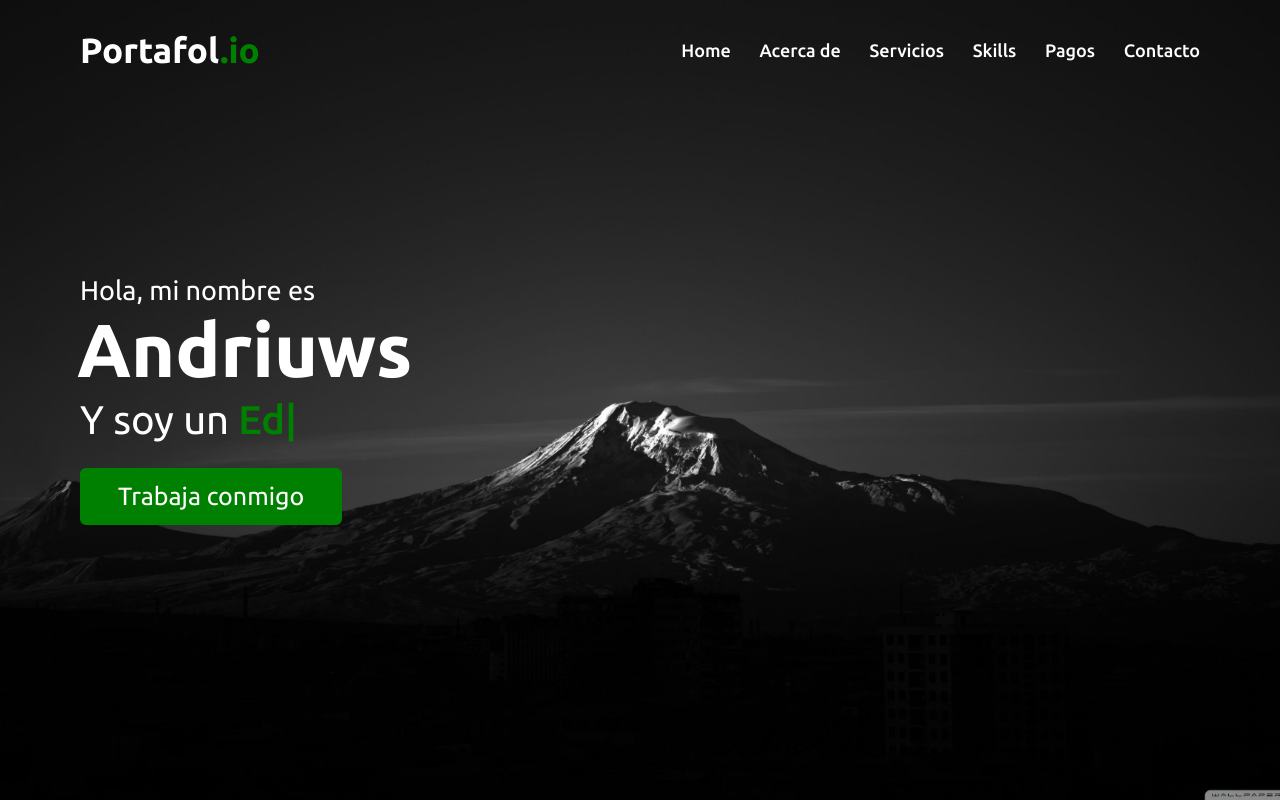
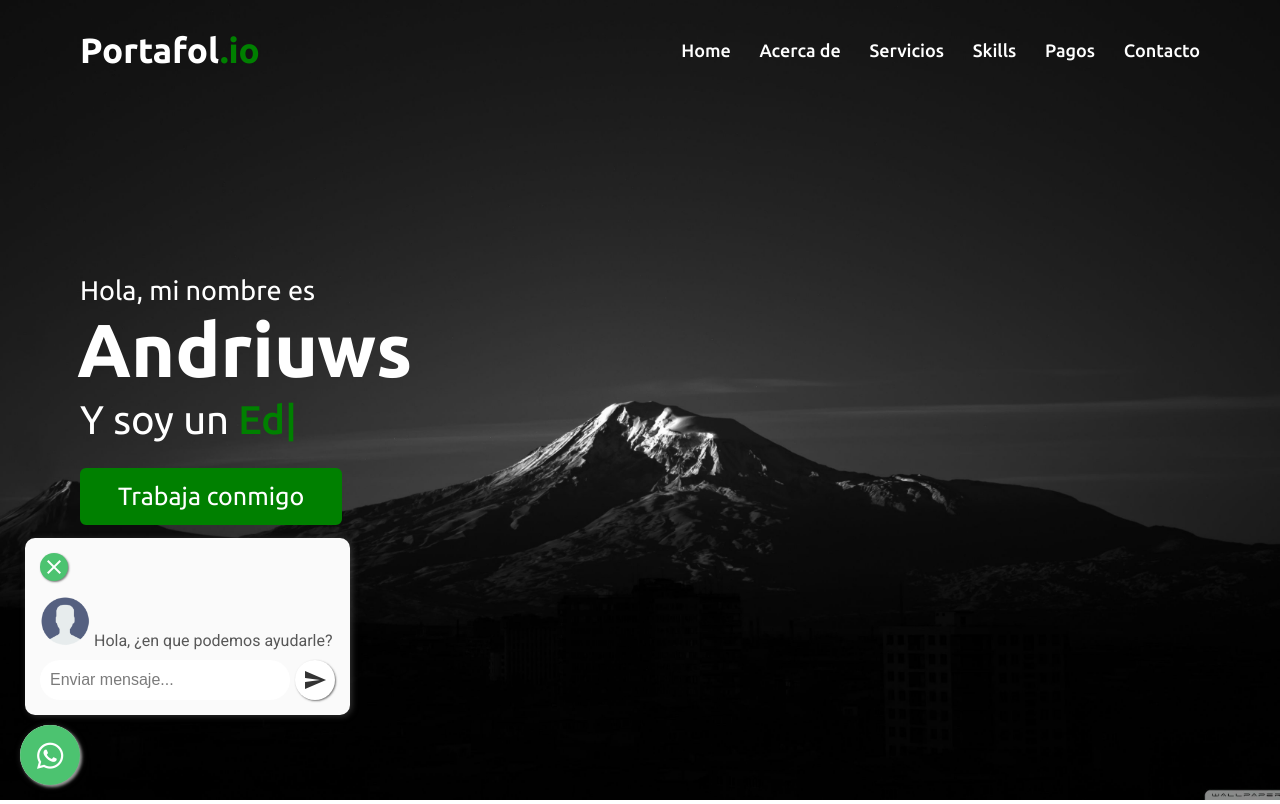
Before and after one commit to andriuws/potfolio2, a plain HTML site: page index.html in a window 1280 px wide. Shown: the top 804 px of the page. Drawn offline with nearby package versions, Linux system fonts and the light colour scheme.

Commit message:
boton whatsapp

```diff
--- a/index.html
+++ b/index.html
@@ -17,6 +17,48 @@
 
 </head>
 <body>
+
+ <!-- WhatsApp Button-->
+
+
+ <link rel="stylesheet" href="whats.css">
+<link rel="stylesheet" href="https://maxcdn.bootstrapcdn.com/font-awesome/4.5.0/css/font-awesome.min.css">
+
+
+ <link rel="stylesheet" href="whats2.css">
+<div class="nav-bottom">
+           <link href="https://fonts.googleapis.com/icon?family=Material+Icons"
+      rel="stylesheet">
+            <div class="popup-whatsapp fadeIn">
+                <div class="content-whatsapp -top"><button type="button" class="closePopup">
+                      <i class="material-icons icon-font-color">close</i>
+                    </button>
+
+                   <p>  <img src="images/secretary.png" width="50">  Hola, ¿en que podemos ayudarle? </p>
+
+                </div>
+                <div class="content-whatsapp -bottom">
+                  <input class="whats-input" id="whats-in" type="text" Placeholder="Enviar mensaje..." />
+
+
+
+
+                    <button class="send-msPopup" id="send-btn" type="button">
+                        <i class="material-icons icon-font-color--black">send</i>
+                    </button>
+
+                </div>
+            </div>
+            <button type="button" id="whats-openPopup" class="whatsapp-button">
+                <div class="float" >
+  <i class="fa fa-whatsapp my-float"></i></div>
+            </button>
+            <div class="circle-anime"></div>
+        </div>
+        <script  src="script2.js"></script>
+
+ <!-- Barra de navegacion -->
+
     <div class="scroll-up-btn">
         <i class="fas fa-angle-up"></i>
     </div>
@@ -66,7 +108,7 @@ Acerca de mi</h2>
                     <div class="text">
 Hola, soy Andriuws y soy un <span class="typing-2"></span></div>
 <p>
-Emprendedor, Amante del mundo dígital y de las herramientas que este nos brinda, me considero una persona especializada en diferentes ramas que juntas forman una gama variada de herramientas que me permiten llevar al siguiente nivel las marcas de mis clientes. Si puedes soñarlo, juntos podremos hacerlo y es que estoy preparado para trabajar junto a mis clientes en sus productos.</p>
+Emprendedor, Amante del mundo dígital y de las herramientas que este nos brinda, me considero una persona especializada en diferentes ramas que juntas forman una gama variada de herramientas que me permiten llevar al siguiente nivel las marcas de mis clientes. Si puedes soñarlo, juntos podremos crearlo y es que estoy preparado para trabajar junto a mis clientes en sus productos.</p>
 <a href="#">Descargar CV</a>
                 </div>
 </div>
--- /dev/null
+++ b/script2.js
@@ -0,0 +1,30 @@
+popupWhatsApp = () => {
+
+  let btnClosePopup = document.querySelector('.closePopup');
+  let btnOpenPopup = document.querySelector('.whatsapp-button');
+  let popup = document.querySelector('.popup-whatsapp');
+  let sendBtn = document.getElementById('send-btn');
+
+  btnClosePopup.addEventListener("click",  () => {
+    popup.classList.toggle('is-active-whatsapp-popup')
+  })
+
+  btnOpenPopup.addEventListener("click",  () => {
+    popup.classList.toggle('is-active-whatsapp-popup')
+     popup.style.animation = "fadeIn .6s 0.0s both";
+  })
+
+  sendBtn.addEventListener("click", () => {
+  let msg = document.getElementById('whats-in').value;
+  let relmsg = msg.replace(/ /g,"%20");
+
+   window.open('https://wa.me/584126339929?text='+relmsg, '_blank');
+
+  });
+
+  setTimeout(() => {
+    popup.classList.toggle('is-active-whatsapp-popup');
+  }, 3000);
+}
+
+popupWhatsApp();
--- /dev/null
+++ b/whats.css
@@ -0,0 +1,23 @@
+.float{
+	position:fixed;
+	width:60px;
+	height:60px;
+	bottom: 15px;
+    left: 20px;
+	background-color:#4cc370;
+	color:#FFF;
+	border-radius:50px;
+	text-align:center;
+  font-size:30px;
+	box-shadow: 2px 2px 3px #999;
+  z-index:100;
+}
+.float:hover {
+	text-decoration: none;
+	color: #fff;
+  background-color:#3d9e5a;
+}
+
+.my-float{
+	margin-top:16px;
+}
--- /dev/null
+++ b/whats2.css
@@ -0,0 +1,214 @@
+@import url("https://fonts.googleapis.com/css?family=Roboto");
+/* offset-x > | offset-y ^| blur-radius | spread-radius | color */
+@keyframes pulse {
+  0% {
+    transform: scale(1, 1);
+  }
+  50% {
+    opacity: 0.3;
+  }
+  100% {
+    transform: scale(1.45);
+    opacity: 0;
+  }
+}
+.pulse {
+  -webkit-animation-name: pulse;
+  animation-name: pulse;
+}
+
+.nav-bottom {
+  display: flex;
+  flex-direction: row;
+  justify-content: flex-end;
+  align-content: flex-end;
+  width: auto;
+  height: auto;
+  position: fixed;
+  z-index: 8;
+  bottom: 0px;
+  left: 5px;
+  padding: 5px;
+  margin: 0px;
+}
+@media (max-width: 360px) {
+  .nav-bottom {
+    width: 320px;
+  }
+}
+
+.whatsapp-button {
+  display: flex;
+  justify-content: center;
+  align-content: center;
+  width: 60px;
+  height: 60px;
+  z-index: 8;
+  transition: .3s;
+  margin: 10px;
+  padding: 7px;
+  border: none;
+  outline: none;
+  cursor: pointer;
+  border-radius: 50%;
+  background-color: white;
+  /* offset-x > | offset-y ^| blur-radius | spread-radius | color */
+  -webkit-box-shadow: 1px 1px 6px 0px rgba(68, 68, 68, 0.705);
+  -moz-box-shadow: 1px 1px 6px 0px rgba(68, 68, 68, 0.705);
+  box-shadow: 1px 1px 6px 0px rgba(68, 68, 68, 0.705);
+}
+
+.circle-anime {
+  display: flex;
+  position: absolute;
+  justify-content: center;
+  align-content: center;
+  width: 60px;
+  height: 60px;
+  top: 15px;
+  left: 17px;
+  border-radius: 50%;
+  transition: .3s;
+  background-color: #77bb4a;
+  animation: pulse 1.2s 4.0s ease 4;
+}
+
+.popup-whatsapp {
+  display: none;
+  position: absolute;
+  flex-direction: column;
+  justify-content: flex-start;
+  align-items: flex-start;
+  width: auto;
+  height: auto;
+  padding: 10px;
+  bottom: 85px;
+  left: 20px;
+  transition: .5s;
+  border-radius: 10px;
+  background-color: white;
+  /* offset-x > | offset-y ^| blur-radius | spread-radius | color */
+  -webkit-box-shadow: 2px 1px 6px 0px rgba(68, 68, 68, 0.705);
+  -moz-box-shadow: 2px 1px 6px 0px rgba(68, 68, 68, 0.705);
+  box-shadow: 2px 1px 6px 0px rgba(68, 68, 68, 0.705);
+  animation: slideInLeft .6s 0.0s both;
+}
+.popup-whatsapp > div {
+  margin: 5px;
+}
+@media (max-width: 680px) {
+  .popup-whatsapp p {
+    font-size: 0.9em;
+  }
+}
+.popup-whatsapp > .content-whatsapp.-top {
+  display: flex;
+  flex-direction: column;
+}
+.popup-whatsapp > .content-whatsapp.-top p {
+  color: #585858;
+  font-family: 'Roboto';
+  font-weight: 400;
+  font-size: 1.0em;
+}
+.popup-whatsapp > .content-whatsapp.-bottom {
+  display: flex;
+  flex-direction: row;
+}
+
+.closePopup {
+  display: flex;
+  justify-content: center;
+  align-items: center;
+  width: 28px;
+  height: 28px;
+  margin: 0px 0px 15px 0px;
+  border-radius: 50%;
+  border: none;
+  outline: none;
+  cursor: pointer;
+  background-color: #4cc370;
+  -webkit-box-shadow: 1px 1px 2px 0px rgba(68, 68, 68, 0.705);
+  -moz-box-shadow: 1px 1px 2px 0px rgba(68, 68, 68, 0.705);
+  box-shadow: 1px 1px 2px 0px rgba(68, 68, 68, 0.705);
+}
+.closePopup:hover {
+  background-color: #3d9e5a;
+  transition: .3s;
+}
+
+.send-msPopup {
+  display: flex;
+  justify-content: center;
+  align-items: center;
+  width: 40px;
+  height: 40px;
+  border-radius: 50%;
+  background-color: #ffffff;
+  margin: 0px 0px 0px 5px;
+  border: none;
+  outline: none;
+  cursor: pointer;
+  -webkit-box-shadow: 1px 1px 2px 0px rgba(68, 68, 68, 0.705);
+  -moz-box-shadow: 1px 1px 2px 0px rgba(68, 68, 68, 0.705);
+  box-shadow: 1px 1px 2px 0px rgba(68, 68, 68, 0.705);
+}
+.send-msPopup:hover {
+  background-color: #f8f8f8;
+  transition: .3s;
+}
+
+.is-active-whatsapp-popup {
+  display: flex;
+  animation: slideInLeft .6s 0.0s both;
+  background-color: #fafafa;
+}
+
+input.whats-input[type=text] {
+  width: 250px;
+  height: 40px;
+  box-sizing: border-box;
+  border: 0px solid #ffffff;
+  border-radius: 20px;
+  font-size: 1em;
+  background-color: #ffffff;
+  padding: 0px 0px 0px 10px;
+  -webkit-transition: width 0.3s ease-in-out;
+  transition: width 0.3s ease-in-out;
+  outline: none;
+  transition: .3s;
+}
+@media (max-width: 420px) {
+  input.whats-input[type=text] {
+    width: 225px;
+  }
+}
+input.whats-input::placeholder {
+  /* Most modern browsers support this now. */
+  color: rgba(68, 68, 68, 0.705);
+  opacity: 1;
+}
+input.whats-input[type=text]:focus {
+  background-color: #f8f8f8;
+  -webkit-transition: width 0.3s ease-in-out;
+  transition: width 0.3s ease-in-out;
+  transition: .3s;
+}
+
+.icon-whatsapp-small {
+  width: 24px;
+  height: 24px;
+}
+
+.icon-whatsapp {
+  width: 45px;
+  height: 45px;
+}
+
+.icon-font-color {
+  color: #ffffff;
+}
+
+.icon-font-color--black {
+  color: #333333;
+}
```
Also changed, not shown: images/secretary.png (added).
